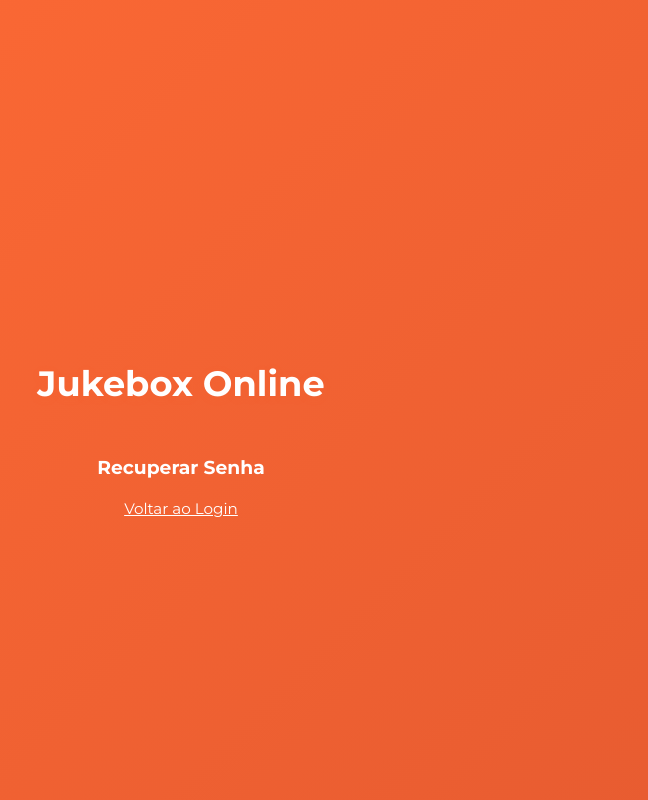
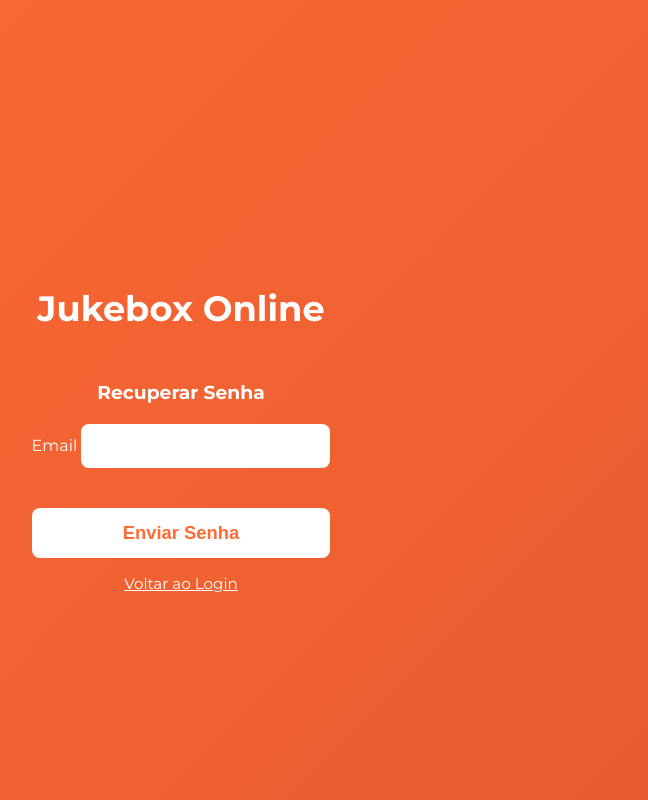
Before and after one commit to sambox433/JUKEBOX, a plain HTML site: page index.html in a window 1280 px wide. Both pictures are taken after a click on the element "Esqueci minha senha". Shown: the whole page, without its empty margins (479-1127 px from the left). Drawn offline with Linux system fonts and the light colour scheme.

Commit message:
version_jukebox_online1.0
version_jukebox_online1.0

```diff
--- a/index.html
+++ b/index.html
@@ -360,6 +360,13 @@
             width: 100%;
             max-width: 360px;
         }
+        .register-form, .recover-form {
+            display: flex;
+            flex-direction: column;
+            gap: 16px;
+            width: 100%;
+            max-width: 360px;
+        }
         .login-form label {
             color: #fff;
             font-weight: 500;
@@ -415,12 +422,6 @@
         }
         .form-section.hidden {
             display: none;
-        }
-        .register-form, .recover-form {
-            display: none;
-        }
-        .register-form.active, .recover-form.active {
-            display: block;
         }
         .register-form label, .recover-form label {
             color: #fff;
```
